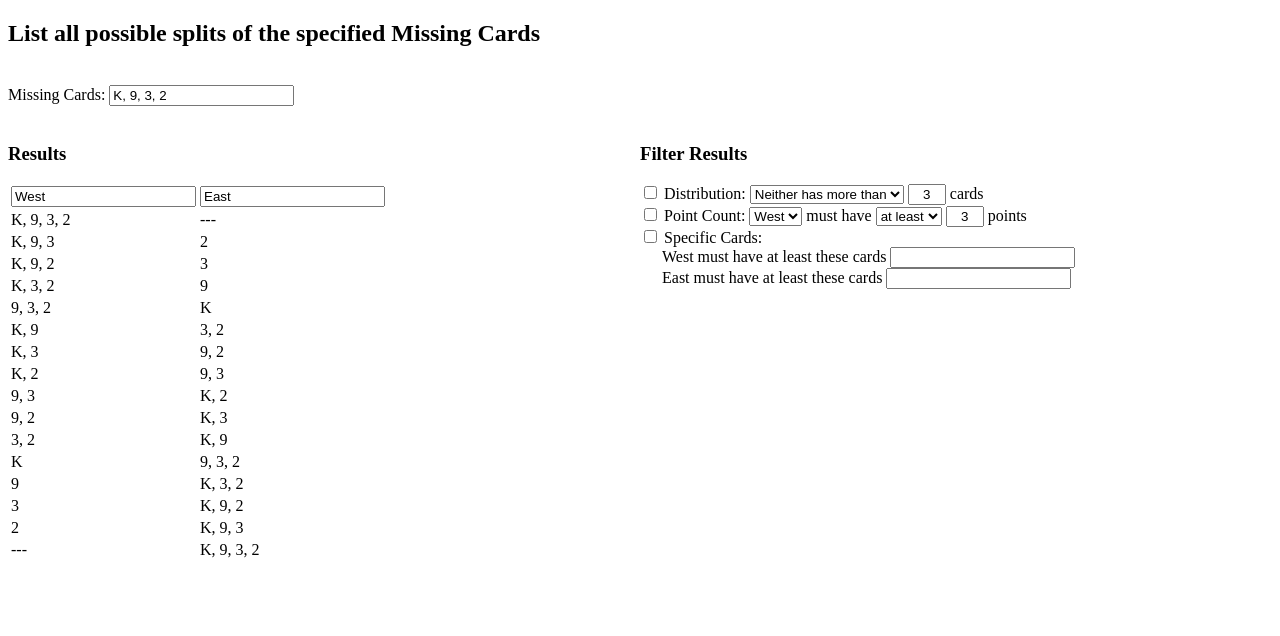
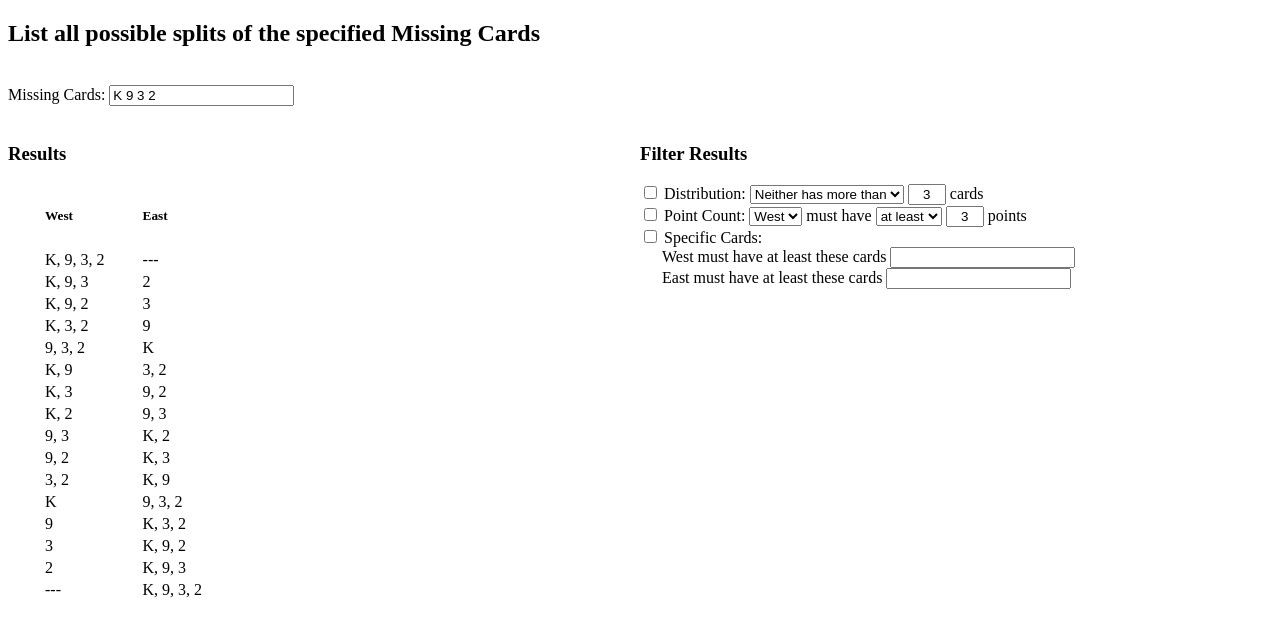
Before and after one commit to javazen/missing-cards, a website: page index.html in a window 1280 px wide. Drawn offline with Linux system fonts and the light colour scheme.

Commit message:
Change default string to not include commas

```diff
--- a/css/index.css
+++ b/css/index.css
@@ -27,3 +27,7 @@
 .margin-left-20 {
     margin-left: 20px;
 }
+
+#outputTableWrapper td {
+  padding-left: 35px;
+}
--- a/index.html
+++ b/index.html
@@ -19,8 +19,8 @@
         <table id="outputTable">
           <thead>
             <tr>
-              <td><input type="text" value="West" /></td>
-              <td><input type="text" value="East" /></td>
+              <td><h5>West</h5></td>
+              <td><h5>East</h5></td>
             </tr>
           </thead>
           <tbody id="outputTableBody">
--- a/src/missing-cards.js
+++ b/src/missing-cards.js
@@ -27,7 +27,7 @@
 
   // initial default state
   let stateObj = {
-    missingCards:'K, 9, 3, 2',
+    missingCards:'K 9 3 2',
     dist:{check:false, mode:MODE_AT_MOST, count:3},
     points:{check:false, hand:WESTHAND, mode:MODE_AT_LEAST, count:3},
     cards:{check:false, west:'', east:''} };
```
